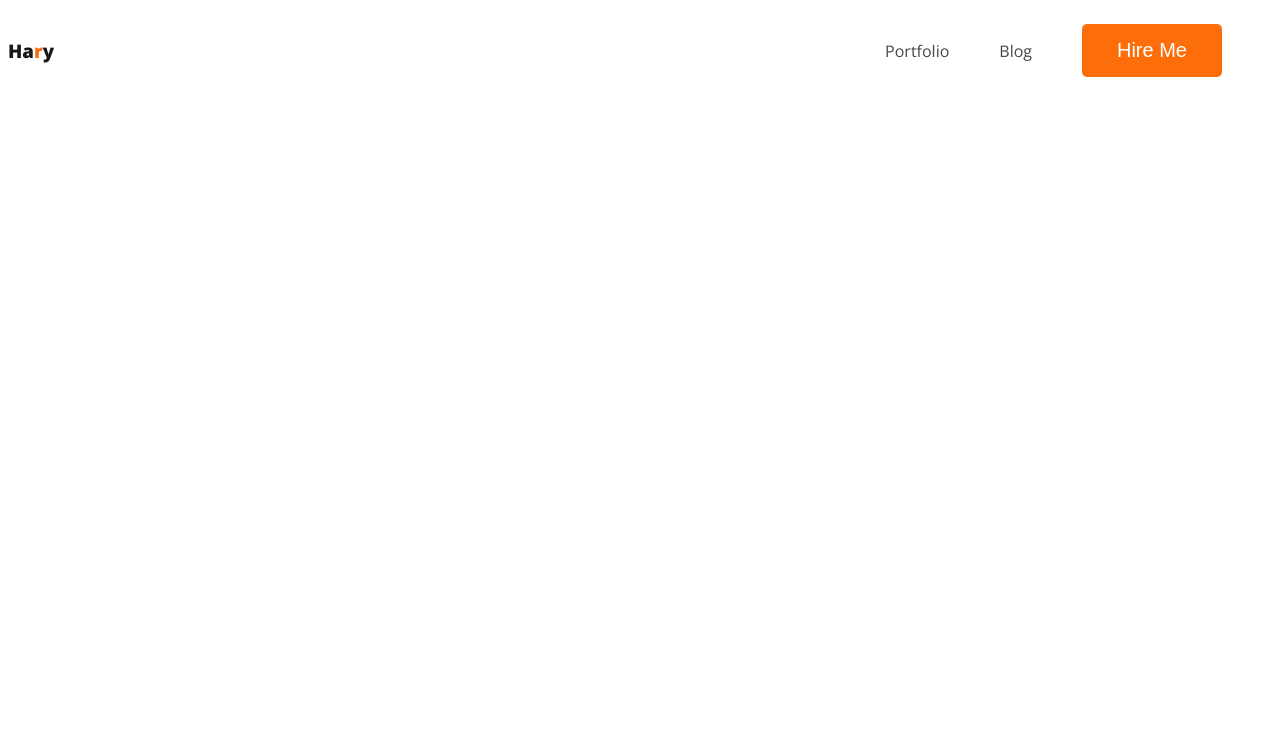
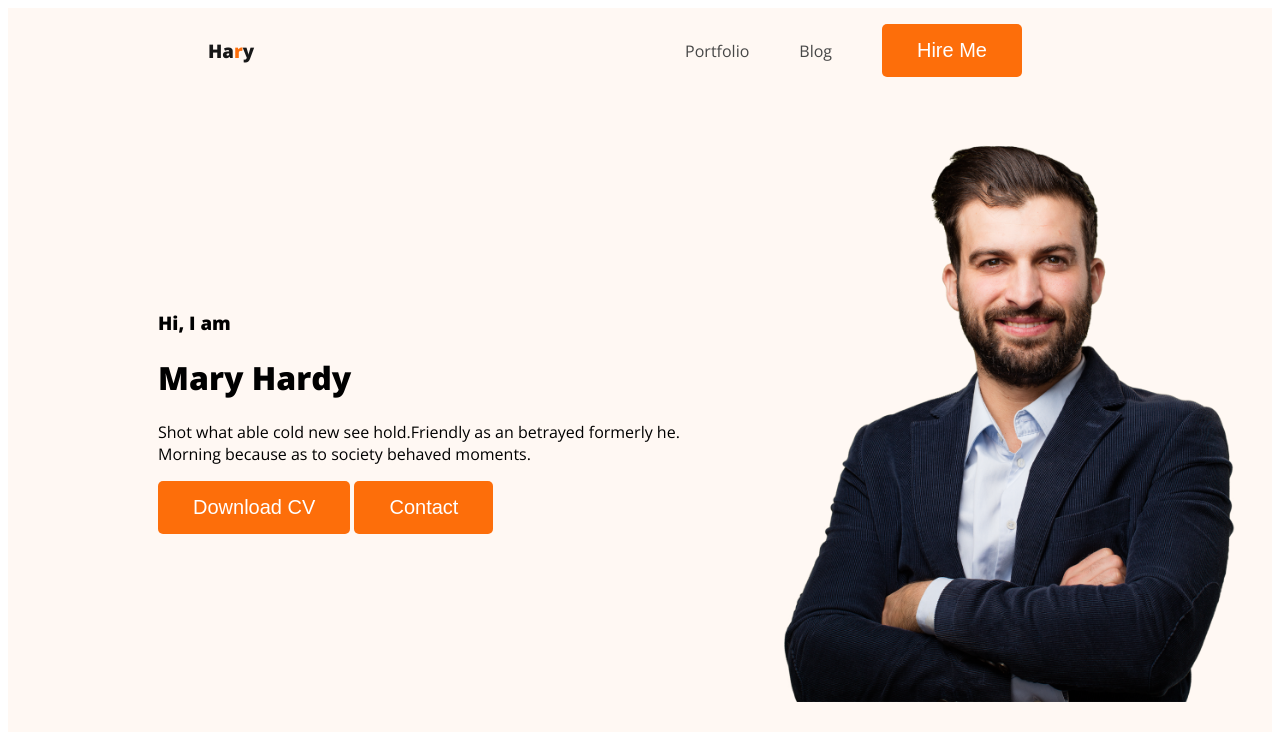
Before and after one commit to mzunayed14/webdeveloper-portfolio-, a plain HTML site: page index.html in a window 1280 px wide. Drawn offline with nearby package versions, Linux system fonts and the light colour scheme.

Commit message:
added banner content

```diff
--- a/index.html
+++ b/index.html
@@ -12,7 +12,7 @@
 </head>
 <body>
 
-    <header>
+    <header class="header">
         <nav>
             <h3 class="nav-title">Ha<span class="text-primary">r</span>y</a></h3>
             <ul>
@@ -22,6 +22,18 @@
 
             </ul>
         </nav>
+        <div class="banner">
+            <div class="banner-content">
+            <h3 class="banner-greatting">Hi, I  am</h3>
+            <h1 class="banner-title">Mary Hardy</h1>
+            <p class="banner-paragraph">Shot what able cold new see hold.Friendly as an betrayed formerly he. Morning because as to society behaved moments.</p>
+            <button class="btn-primary">Download CV</button>
+            <button class="btn-primary">Contact</button>
+        </div>
+
+        <img class="profile-pic" src="images/hardy.png" alt="">
+
+        </div>
     </header>
     <main></main>
     <footer></footer>
--- a/styles/portfolio.css
+++ b/styles/portfolio.css
@@ -15,6 +15,7 @@ nav {
     display: flex;
     align-items: center;
     justify-content: space-between;
+    margin: 0 200px;
 }
 .text-primary {
     color: #FD6E0A;;
@@ -38,3 +39,15 @@ nav a {
     text-decoration: none;
     color:#474747;;
 }
+.header{
+    background-color:#FFF8F3;;
+}
+.banner{
+    padding: 30px 30px 30px 150px;
+    display: flex;
+    align-items: center;
+}
+
+.banner .profile-pic{
+    width: 500px;
+}
```
